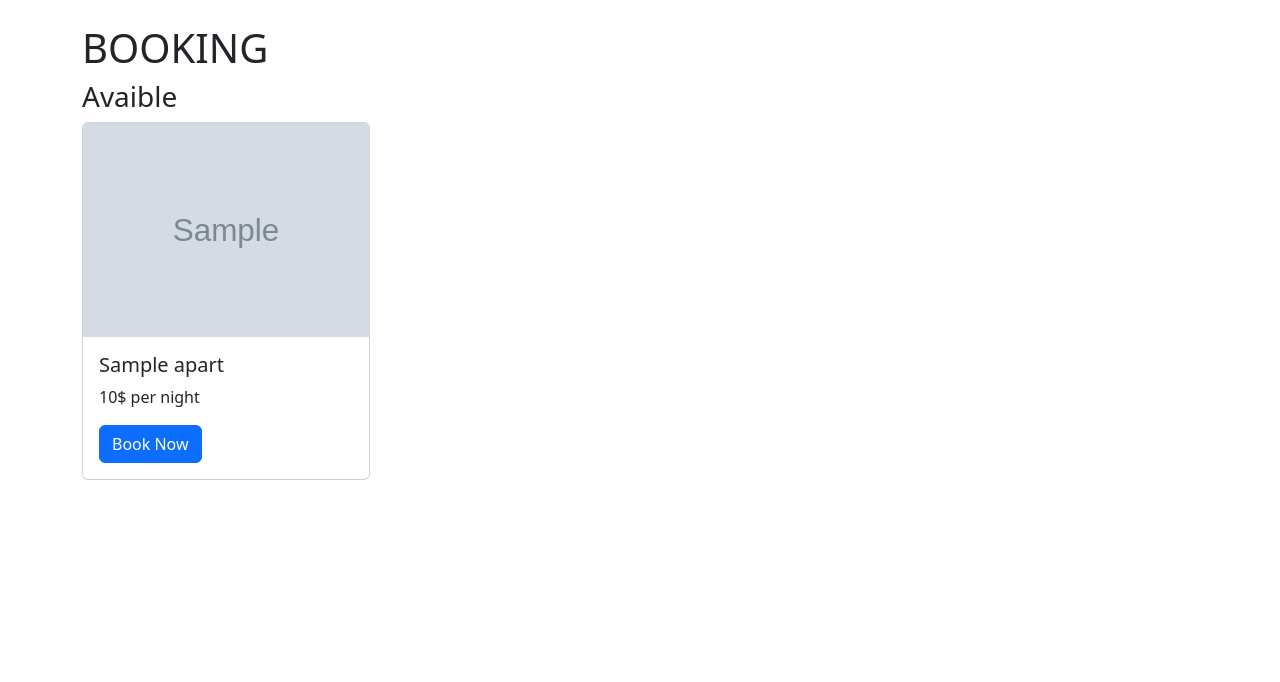
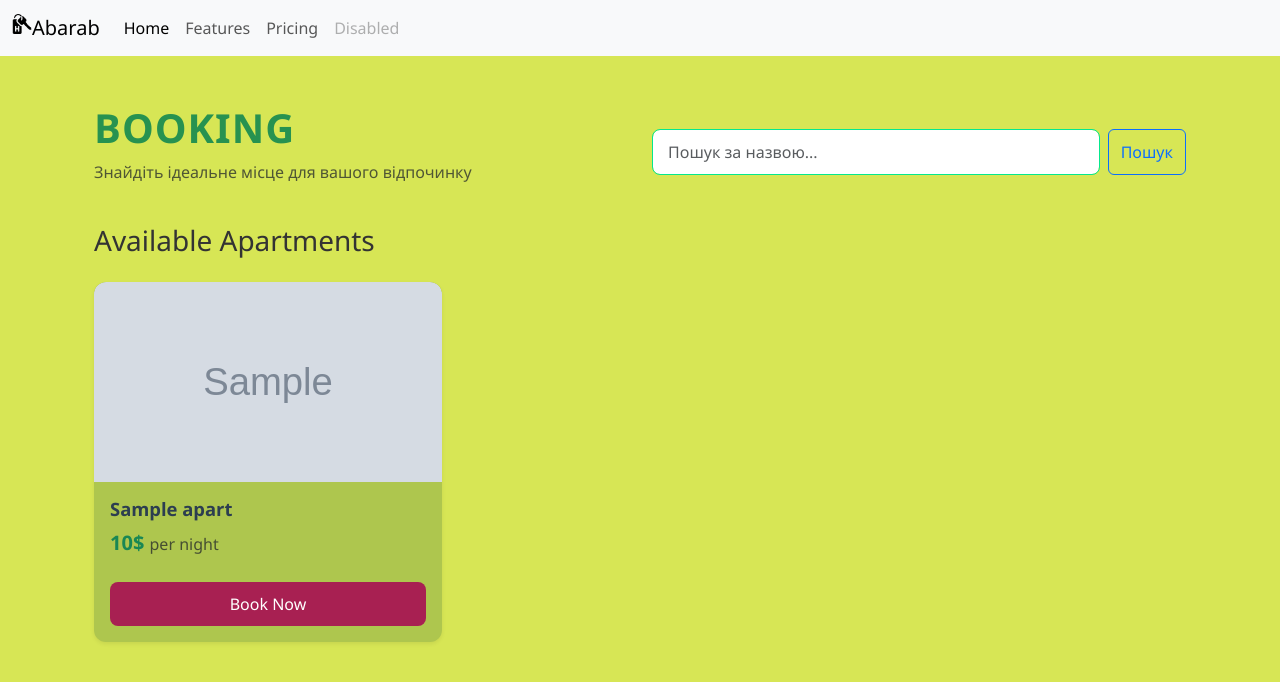
Before and after one commit to DOKIMINA/booking, a Django app: template templates/home.html in a window 1280 px wide. Shown: the top 682 px of the page. Run offline with Django 5.2, Linux system fonts and the light colour scheme; the template is opened without the code that fills it: most values are stand-ins (such as "Sample title", 1, 10 or a date in 2020); grey boxes marked "Sample" are stand-in pictures.

Commit message:
Шось тм дай нахімічили

```diff
--- a/booking/settings.py
+++ b/booking/settings.py
@@ -116,6 +116,7 @@ USE_TZ = True
 # https://docs.djangoproject.com/en/6.1/howto/static-files/
 
 STATIC_URL = 'static/'
+STATICFILES_DIRS = [ BASE_DIR / 'static']
 
 
 # Email
--- /dev/null
+++ b/static/style.css
@@ -0,0 +1,78 @@
+/* Загальні стилі та плавні шрифти */
+body {
+    background-color: #d7e655;
+    font-family: 'Segoe UI', Tahoma, Geneva, Verdana, sans-serif;
+    color: #333;
+}
+
+/* Заголовок сторінки */
+h1 {
+    letter-spacing: 1px;
+    color: #279250;
+}
+
+/* Стилізація карток апартаментів */
+.card {
+    transition: transform 0.3s ease, box-shadow 0.3s ease;
+    border-radius: 12px;
+    overflow: hidden;
+    background-color: #aec64e;
+}
+
+/* Ефект підняття картки при наведенні миші */
+.card:hover {
+    transform: translateY(-6px);
+    box-shadow: 0 1rem 2rem rgba(80, 11, 11, 0.08) !important;
+}
+
+/* Зображення всередині картки */
+.card-img-top {
+    border-top-left-radius: 12px;
+    border-top-right-radius: 12px;
+    transition: transform 0.5s ease;
+}
+
+/* Легке збільшення фотографії при наведенні на картку */
+.card:hover .card-img-top {
+    transform: scale(1.03);
+}
+
+/* Назва апартаментів */
+.card-title {
+    color: #2c3e50;
+    font-size: 1.15rem;
+}
+
+/* Кнопка бронювання */
+.btn-primary {
+    background-color: #a82052;
+    border: none;
+    border-radius: 8px;
+    padding: 10px;
+    font-weight: 500;
+    transition: background-color 0.2s ease;
+}
+
+.btn-primary:hover {
+    background-color: #f70ad3;
+}
+
+/* Поле пошуку */
+.form-control {
+    border-radius: 8px;
+    padding: 10px 15px;
+    border: 1px solid #05e88d;
+}
+
+.form-control:focus {
+    box-shadow: 0 0 0 0.25rem rgba(14, 235, 205, 0.749);
+    border-color: #14eb43;
+}
+
+/* Інформаційне повідомлення, якщо нічого не знайдено */
+.alert-info {
+    border-radius: 10px;
+    background-color: #c406d6;
+    border: none;
+    color: #fe700b;
+}
--- a/templates/base.html
+++ b/templates/base.html
@@ -9,6 +9,7 @@
     <link rel="stylesheet" href="{% static 'style.css' %}">
 </head>
 <body>
+    {% include 'menu.html' %}
 <div class="container mt-4">
     {% block content %}
 
--- a/templates/home.html
+++ b/templates/home.html
@@ -1,20 +1,53 @@
 {% extends 'base.html' %}
 
 {% block content %}
-    <h1>BOOKING</h1>
-    <h3>Avaible</h3>
+<div class="container my-5">
+    <!-- Заголовок та пошук -->
+    <div class="row mb-4 align-items-center">
+        <div class="col-md-6">
+            <h1 class="fw-bold">BOOKING</h1>
+            <p class="text-muted">Знайдіть ідеальне місце для вашого відпочинку</p>
+        </div>
+        <div class="col-md-6">
+            <!-- Приклад форми пошуку/фільтрації (можна підключити до Django Filter чи власної логіки) -->
+            <form method="GET" class="d-flex gap-2">
+                <input type="text" name="q" class="form-control" placeholder="Пошук за назвою..." value="{{ request.GET.q }}">
+                <button type="submit" class="btn btn-outline-primary">Пошук</button>
+            </form>
+        </div>
+    </div>
 
-    {% for apart in aparts  %}
-       <div class="card" style="width: 18rem;">
-        <img src="{{ apart.image.url}}" class="card-img-top" alt="...">
-        <div class="card-body">
-            <h5 class="card-title"> {{ apart.name }}</h5>
-            <p class="card-text"> {{ apart.price }}$ per night</p>
-            <a href="{% url 'apart_page' apart.id %}" class="btn btn-primary">Book Now</a>
-        </div>
-        </div>
+    <h3 class="mb-4">Available Apartments</h3>
 
+    <!-- Сітка карток (Bootstrap Grid) -->
+    <div class="row row-cols-1 row-cols-md-3 g-4">
+        {% for apart in aparts %}
+            <div class="col">
+                <div class="card h-100 shadow-sm border-0">
+                    <!-- Перевірка чи завантажено зображення, щоб уникнути помилки -->
+                    {% if apart.image %}
+                        <img src="{{ apart.image.url }}" class="card-img-top" alt="{{ apart.name }}" style="height: 200px; object-fit: cover;">
+                    {% else %}
+                        <img src="https://via.placeholder.com/300x200" class="card-img-top" alt="No image" style="height: 200px; object-fit: cover;">
+                    {% endif %}
 
+                    <div class="card-body d-flex flex-column">
+                        <h5 class="card-title fw-bold">{{ apart.name }}</h5>
+                        <p class="card-text text-success fw-semibold fs-5 mb-4">{{ apart.price }}$ <span class="text-muted fs-6 fw-normal">per night</span></p>
+
+                        <div class="mt-auto">
+                            <a href="{% url 'apart_page' apart.id %}" class="btn btn-primary w-100">Book Now</a>
+                        </div>
+                    </div>
+                </div>
+            </div>
+        {% empty %}
+            <div class="col-12">
+                <div class="alert alert-info text-center py-4" role="alert">
+                    Наразі немає доступних апартаментів. Спробуйте змінити параметри пошуку пізніше.
+                </div>
+            </div>
         {% endfor %}
-
-{% endblock  %}
+    </div>
+</div>
+{% endblock %}
--- /dev/null
+++ b/templates/menu.html
@@ -0,0 +1,27 @@
+<nav class="navbar navbar-expand-lg bg-body-tertiary">
+  <div class="container-fluid">
+
+    <a class="navbar-brand" href="#">{% load static %}
+      <img src="{% static 'img/hotel.png'%}" width="20" height="20" class="d-inline-block align-text-top">Abarab</a>
+
+    <button class="navbar-toggler" type="button" data-bs-toggle="collapse" data-bs-target="#navbarNav" aria-controls="navbarNav" aria-expanded="false" aria-label="Toggle navigation">
+      <span class="navbar-toggler-icon"></span>
+    </button>
+    <div class="collapse navbar-collapse" id="navbarNav">
+      <ul class="navbar-nav">
+        <li class="nav-item">
+          <a class="nav-link active" aria-current="page" href="{% url 'home' %}">Home</a>
+        </li>
+        <li class="nav-item">
+          <a class="nav-link" href="#">Features</a>
+        </li>
+        <li class="nav-item">
+          <a class="nav-link" href="#">Pricing</a>
+        </li>
+        <li class="nav-item">
+          <a class="nav-link disabled" aria-disabled="true">Disabled</a>
+        </li>
+      </ul>
+    </div>
+  </div>
+</nav>
```
Also changed, not shown: static/img/hotel.png (added).
